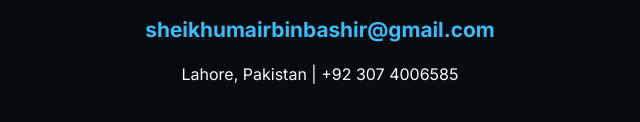
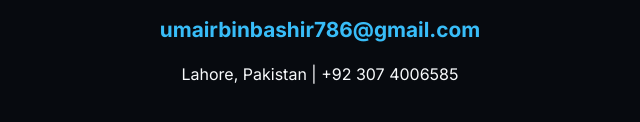
Before and after one commit to Sheikh-Umair/Sheikh-Umair.github.io, a plain HTML site: page index.html in a window 1280 px wide. Shown: the part 2707-2829 px from the top of the page, 320-960 px from the left. Drawn offline with Linux system fonts and the light colour scheme.

Commit message:
Update email address in footer

```diff
--- a/index.html
+++ b/index.html
@@ -80,7 +80,7 @@
   <footer id="contact" class="footer">
     <h2>Let's Build Reliable Infrastructure</h2>
     <p>Open for DevOps, Cloud Architecture & LLMOps opportunities.</p>
-    <a href="mailto:umairbinbashir786@gmail.com" class="email-btn">sheikhumairbinbashir@gmail.com</a>
+    <a href="mailto:umairbinbashir786@gmail.com" class="email-btn">umairbinbashir786@gmail.com</a>
     <p>Lahore, Pakistan | +92 307 4006585</p>
   </footer>
 
```
